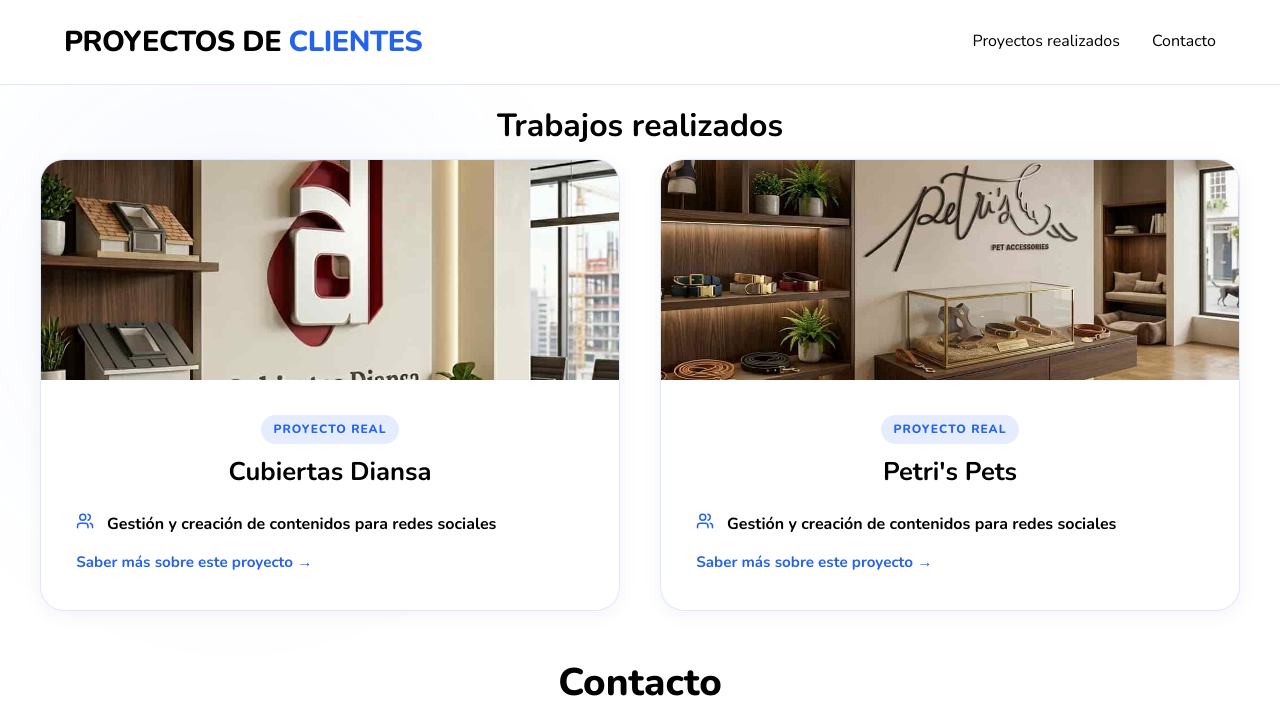
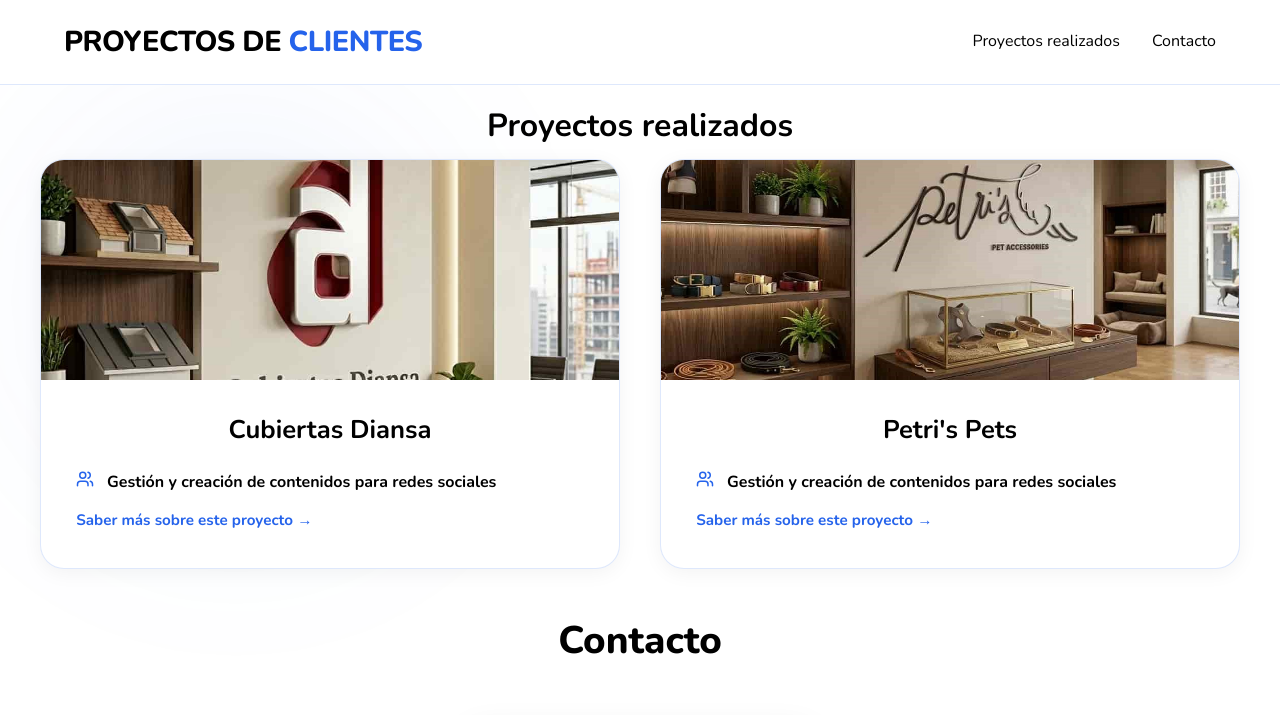
Before and after one commit to mardellop/proyectos-clientes, a plain HTML site: page index.html in a window 1280 px wide. Shown: the top 715 px of the page. Drawn offline with nearby package versions, Linux system fonts and the light colour scheme.

Commit message:
Change section title and remove project tags

```diff
--- a/index.html
+++ b/index.html
@@ -29,7 +29,7 @@
 
     <main>
         <section id="projects" class="projects reveal">
-            <h2 class="section-title">Trabajos realizados</h2>
+            <h2 class="section-title">Proyectos realizados</h2>
             <div class="projects-grid">
                 <!-- Proyecto 2 -->
                 <div class="project-card glass-card"
@@ -47,7 +47,6 @@
                     </div>
                     <div class="project-info">
                         <div class="project-header">
-                            <span class="project-tag">Proyecto real</span>
                             <h3>Cubiertas Diansa</h3>
                         </div>
                         <p class="project-role">
@@ -75,7 +74,6 @@
                     </div>
                     <div class="project-info">
                         <div class="project-header">
-                            <span class="project-tag">Proyecto real</span>
                             <h3>Petri's Pets</h3>
                         </div>
                         <p class="project-role">
```
